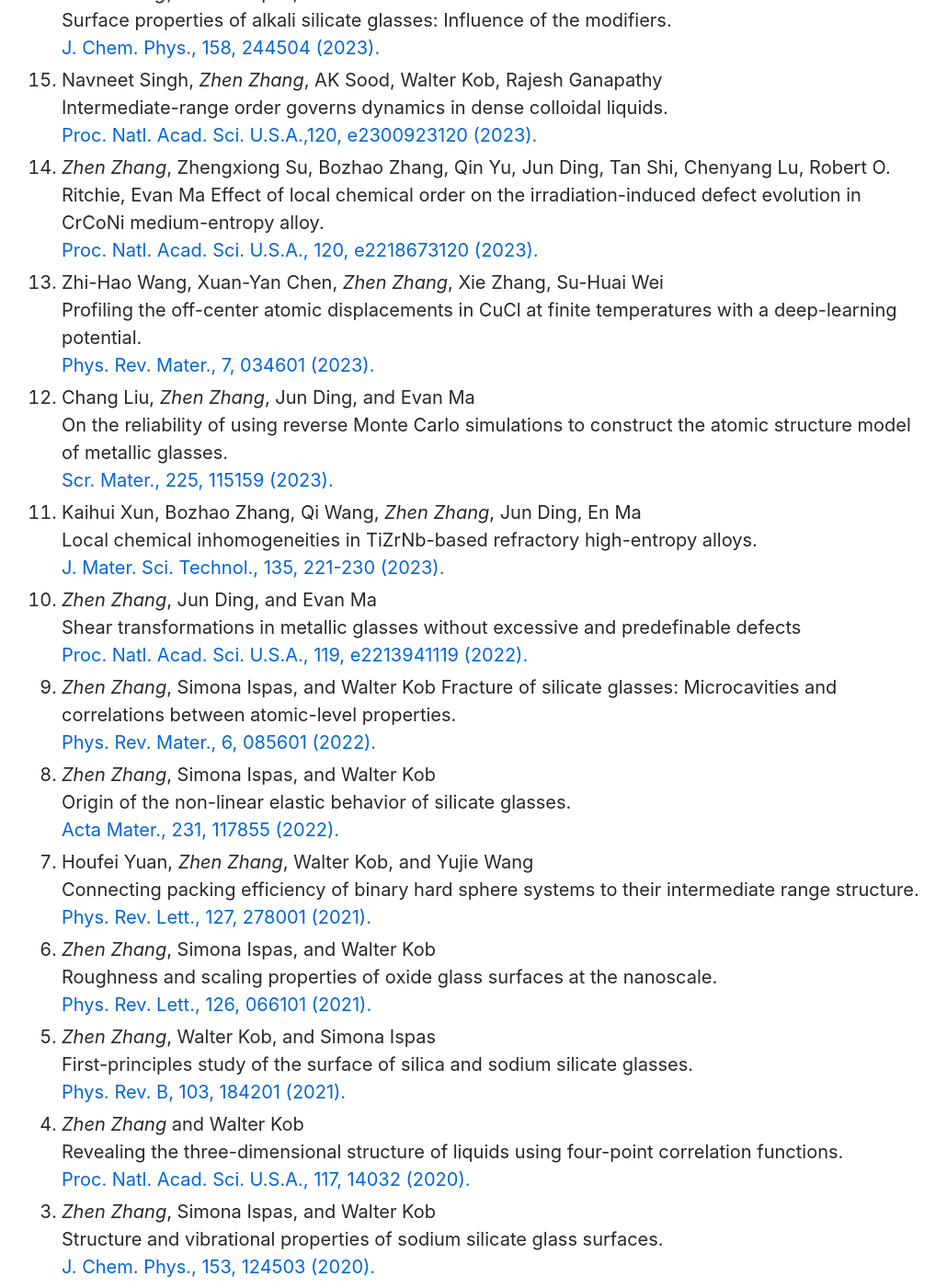
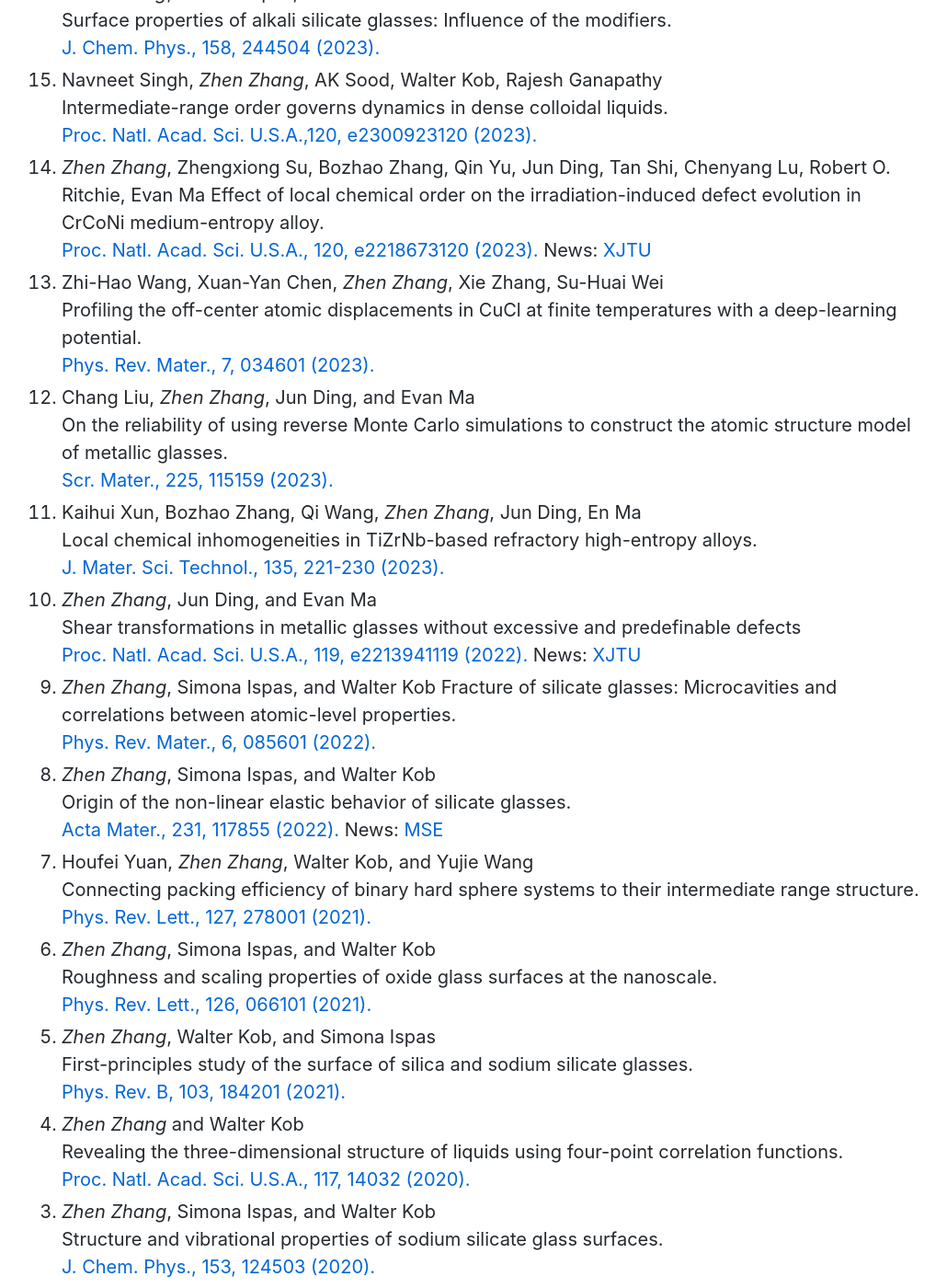
Before and after one commit to zhenzhang1991/zhenzhang1991.github.io, a Jekyll site: the page built from index.md, in a window 1280 px wide and 1400 px high, scrolled down 5124 px. Shown: the whole window at 92% size, without its empty margins (123-1153 px from the left). Built offline with Jekyll 4.4.1, drawn with Linux system fonts in a browser that asks for light colours; Markdown is read by kramdown in place of the engine named in the settings; comment, search, counter and statistics services are not loaded.

Commit message:
Update index.md

```diff
--- a/index.md
+++ b/index.md
@@ -99,7 +99,7 @@ Publication for more details:
    [Proc. Natl. Acad. Sci. U.S.A.,120, e2300923120 (2023).](https://doi.org/10.1073/pnas.2300923120)
 0. *Zhen Zhang*, Zhengxiong Su, Bozhao Zhang, Qin Yu, Jun Ding, Tan Shi, Chenyang Lu, Robert O. Ritchie, Evan Ma
    Effect of local chemical order on the irradiation-induced defect evolution in CrCoNi medium-entropy alloy.<br>
-   [Proc. Natl. Acad. Sci. U.S.A., 120, e2218673120 (2023).](https://doi.org/10.1073/pnas.2218673120)
+   [Proc. Natl. Acad. Sci. U.S.A., 120, e2218673120 (2023).](https://doi.org/10.1073/pnas.2218673120) News: [XJTU](http://news.xjtu.edu.cn/info/1033/193974.htm)
 0. Zhi-Hao Wang, Xuan-Yan Chen, *Zhen Zhang*, Xie Zhang, Su-Huai Wei <br>
    Profiling the off-center atomic displacements in CuCl at finite temperatures with a deep-learning potential. <br>
    [Phys. Rev. Mater., 7, 034601 (2023).](https://doi.org/10.1103/PhysRevMaterials.7.034601)
@@ -111,13 +111,13 @@ Publication for more details:
    [J. Mater. Sci. Technol., 135, 221-230 (2023).](https://doi.org/10.1016/j.jmst.2022.06.047)
 0. *Zhen Zhang*, Jun Ding, and Evan Ma <br>
    Shear transformations in metallic glasses without excessive and predefinable defects <br>
-   [Proc. Natl. Acad. Sci. U.S.A., 119, e2213941119 (2022).](https://doi.org/10.1073/pnas.2213941119)
+   [Proc. Natl. Acad. Sci. U.S.A., 119, e2213941119 (2022).](https://doi.org/10.1073/pnas.2213941119) News: [XJTU](http://news.xjtu.edu.cn/info/1219/189693.htm)
 0. *Zhen Zhang*, Simona Ispas, and Walter Kob
    Fracture of silicate glasses: Microcavities and correlations between atomic-level properties. <br>
    [Phys. Rev. Mater., 6, 085601 (2022).](https://doi.org/10.1103/PhysRevMaterials.6.085601)
 0. *Zhen Zhang*, Simona Ispas, and Walter Kob <br>
    Origin of the non-linear elastic behavior of silicate glasses. <br>
-   [Acta Mater., 231, 117855 (2022).](https://doi.org/10.1016/j.actamat.2022.117855)
+   [Acta Mater., 231, 117855 (2022).](https://doi.org/10.1016/j.actamat.2022.117855) News: [MSE](https://mp.weixin.qq.com/s/kmkXOZsHK5hV2Nso0SdtVA)
 0. Houfei Yuan, *Zhen Zhang*, Walter Kob, and Yujie Wang <br>
    Connecting packing efficiency of binary hard sphere systems to their intermediate range structure. <br>
    [Phys. Rev. Lett., 127, 278001 (2021).](https://doi.org/10.1103/PhysRevLett.127.278001)
```
